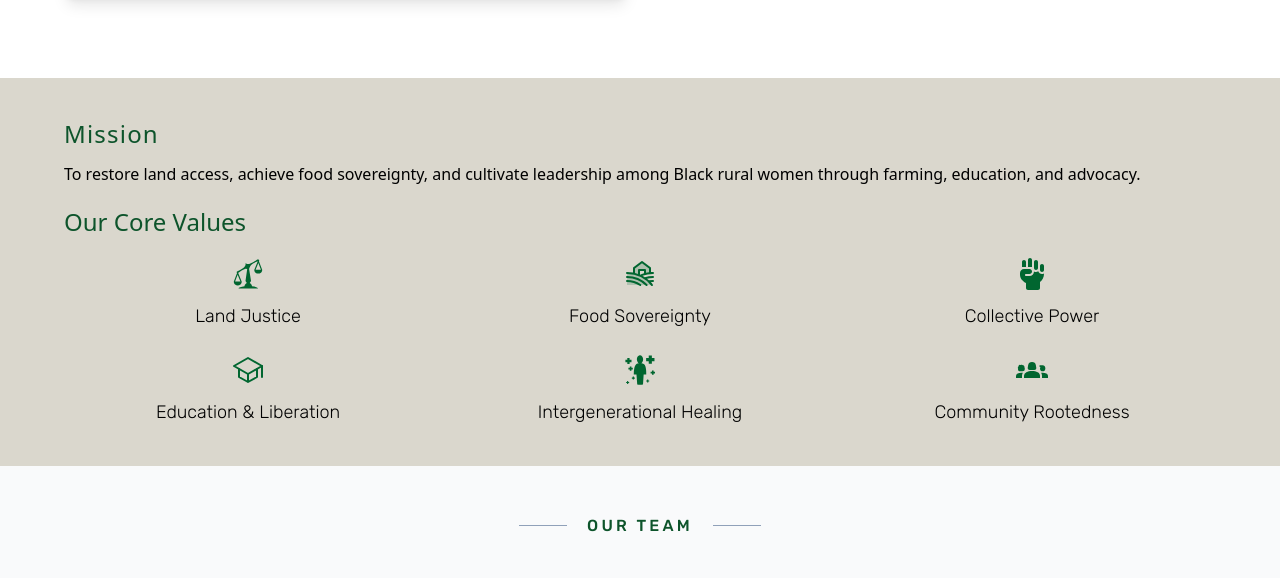
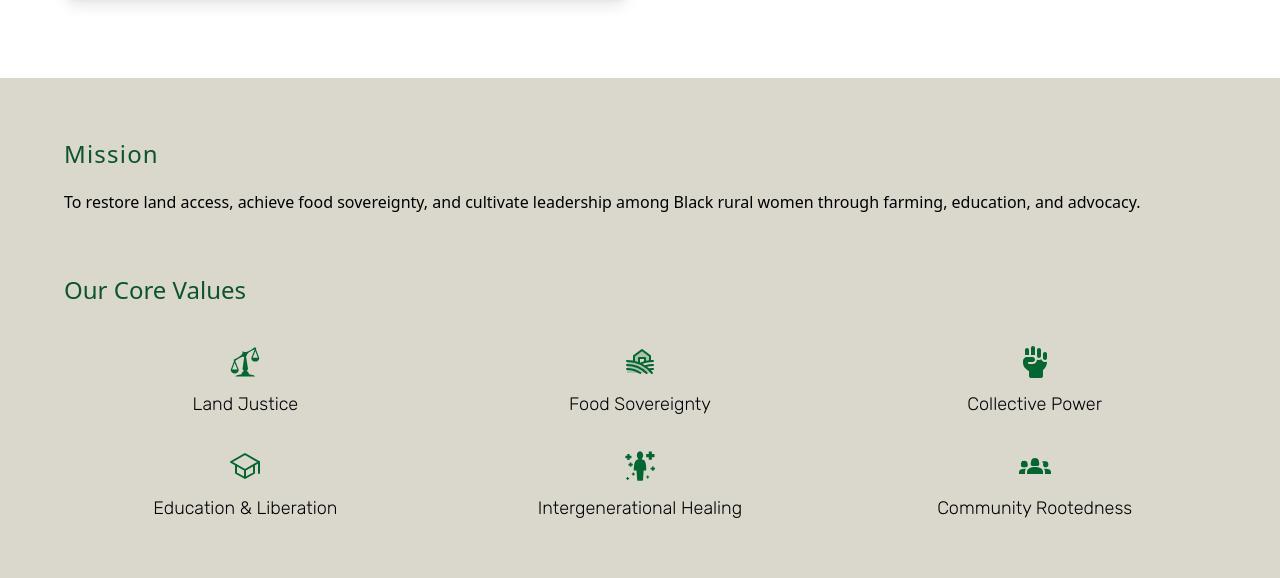
Before and after one commit to rorisangputu/wiarm, a React (Vite) app: page /about-us in a window 1280 px wide. Shown: the part 1328-1906 px from the top of the page. Built offline with nearby package versions, Linux system fonts and the light colour scheme.

Commit message:
changing height

```diff
--- a/src/components/About/MissionValuesAbout.jsx
+++ b/src/components/About/MissionValuesAbout.jsx
@@ -14,18 +14,18 @@ const MissionValuesAbout = () => {
             <div className='py-10'>
                 <div className='w-[90%] mx-auto'>
                     <div className='flex flex-col gap-5'>
-                        <div className='flex flex-col gap-3'>
-                            <h1 className='text-2xl tracking-wider text-green-900 font-sans'>Mission</h1>
-                            <p className='font-sans'>
+                        <div className='flex flex-col gap-3 py-5'>
+                            <h1 className='text-2xl  tracking-wider text-green-900 font-sans'>Mission</h1>
+                            <p className='font-sans mt-2'>
                                 To restore land access, achieve
                                 food sovereignty, and cultivate
                                 leadership among Black rural women
                                 through farming, education, and advocacy.
                             </p>
                         </div>
-                        <div className='flex flex-col gap-5'>
-                            <h1 className='text-2xl tracking-wide md:tracking-normal text-green-900 font-sans'>Our Core Values</h1>
-                            <div className='grid grid-cols-1 sm:grid-cols-2 md:grid-cols-3 gap-6'>
+                        <div className='flex flex-col py-5'>
+                            <h1 className='text-2xl tracking-wider md:tracking-normal text-green-900 font-sans pb-10'>Our Core Values</h1>
+                            <div className='grid grid-cols-1 sm:grid-cols-2 md:grid-cols-3 gap-8'>
                                 {core_values.map((value, index) => (
                                     <div key={index} className='flex flex-col items-center gap-3 text-center '>
                                         <value.icons className='w-10 h-10 md:w-8 md:h-8 text-green-800' />
```
